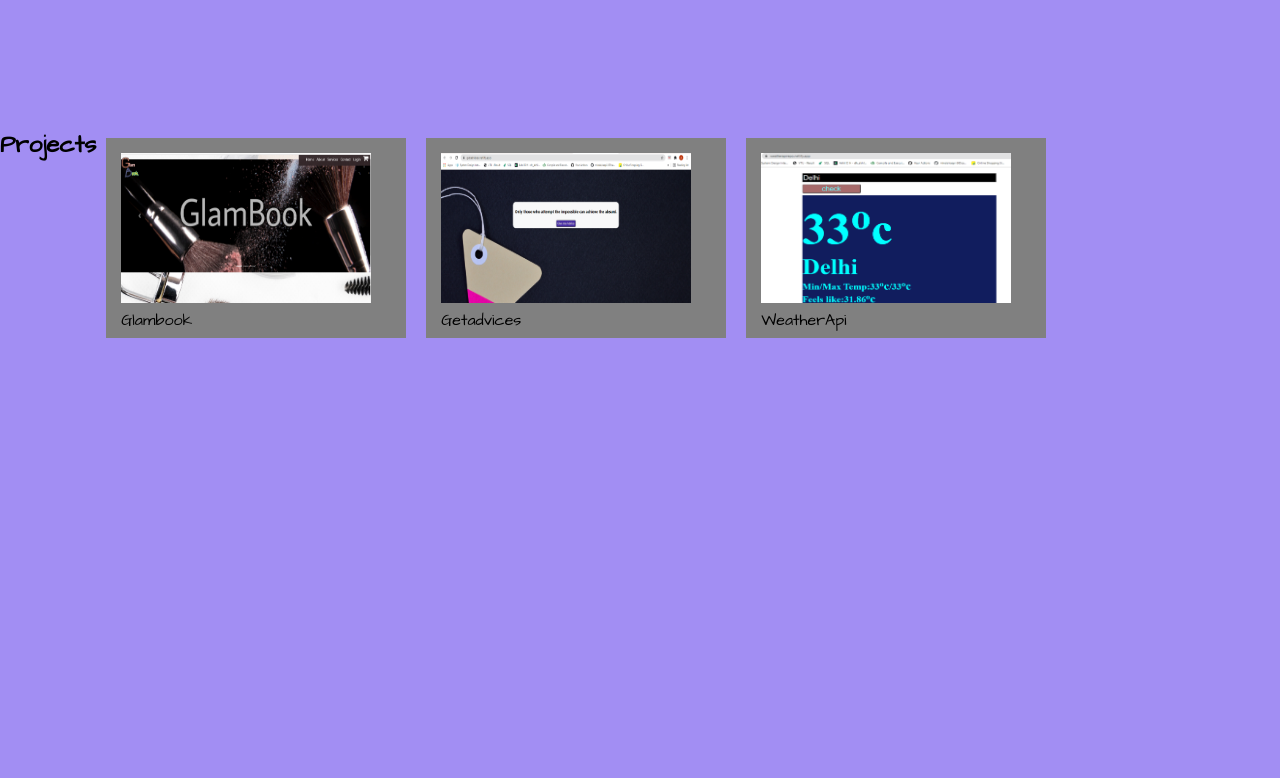
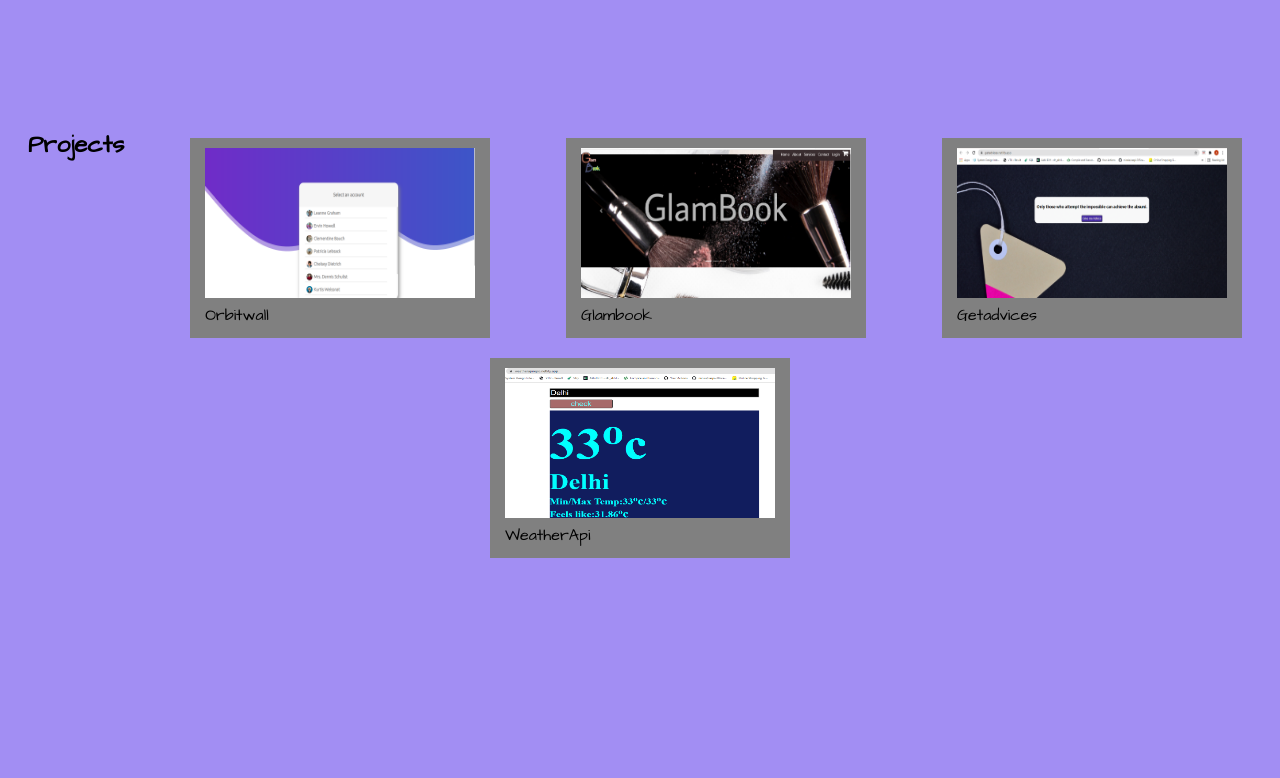
Before and after one commit to iamakhil9/Myporfolio, a plain HTML site: page index.html in a window 1280 px wide. Shown: the part 1600-2378 px from the top of the page. Drawn offline with Linux system fonts and the light colour scheme.

Commit message:
orbitwall project added

```diff
--- a/index.html
+++ b/index.html
@@ -69,10 +69,10 @@
 		<div class="projects-section">
 		<div>
 			<h2>Projects</h2>
-		</div>
-		<div class="project-items"><a href="https://glambook.netlify.app"><img src="glambook.png" height='150px' width="250px" alt="Glambook" >Glambook</a></div>
-		<div class="project-items"><a href="https://getadvices.netlify.app"><img src="getadvice.png" height='150px' width="250px" alt="getadvices" >Getadvices</a></div>
-		<div class="project-items"><a href="https://weatherapirepo.netlify.app"><img src="weatherapirepo.png" height='150px' width="250px" alt="getadvices" >WeatherApi</a></div>
+		</div> 		<div class="project-items"><a href="https://akhildh-orbitwall.netlify.app"><img src="orbitwall.png" height='150px' width="270px" alt="Orbitwall" >Orbitwall</a></div>
+		<div class="project-items"><a href="https://glambook.netlify.app"><img src="glambook.png" height='150px' width="270px" alt="Glambook" >Glambook</a></div>
+		<div class="project-items"><a href="https://getadvices.netlify.app"><img src="getadvice.png" height='150px' width="270px" alt="getadvices" >Getadvices</a></div>
+		<div class="project-items"><a href="https://weatherapirepo.netlify.app"><img src="weatherapirepo.png" height='150px' width="270px" alt="getadvices" >WeatherApi</a></div>
 	</div>
 	</div>
 	</div>
--- a/styles.css
+++ b/styles.css
@@ -155,7 +155,7 @@ body {
     width: 300px;
     background: gray;
 
-    padding: 15px;
+    padding: 10px 0 5px 15px;
     margin: 10px;
 }
 .project-items a{
```
Also changed, not shown: orbitwall.PNG (added).
